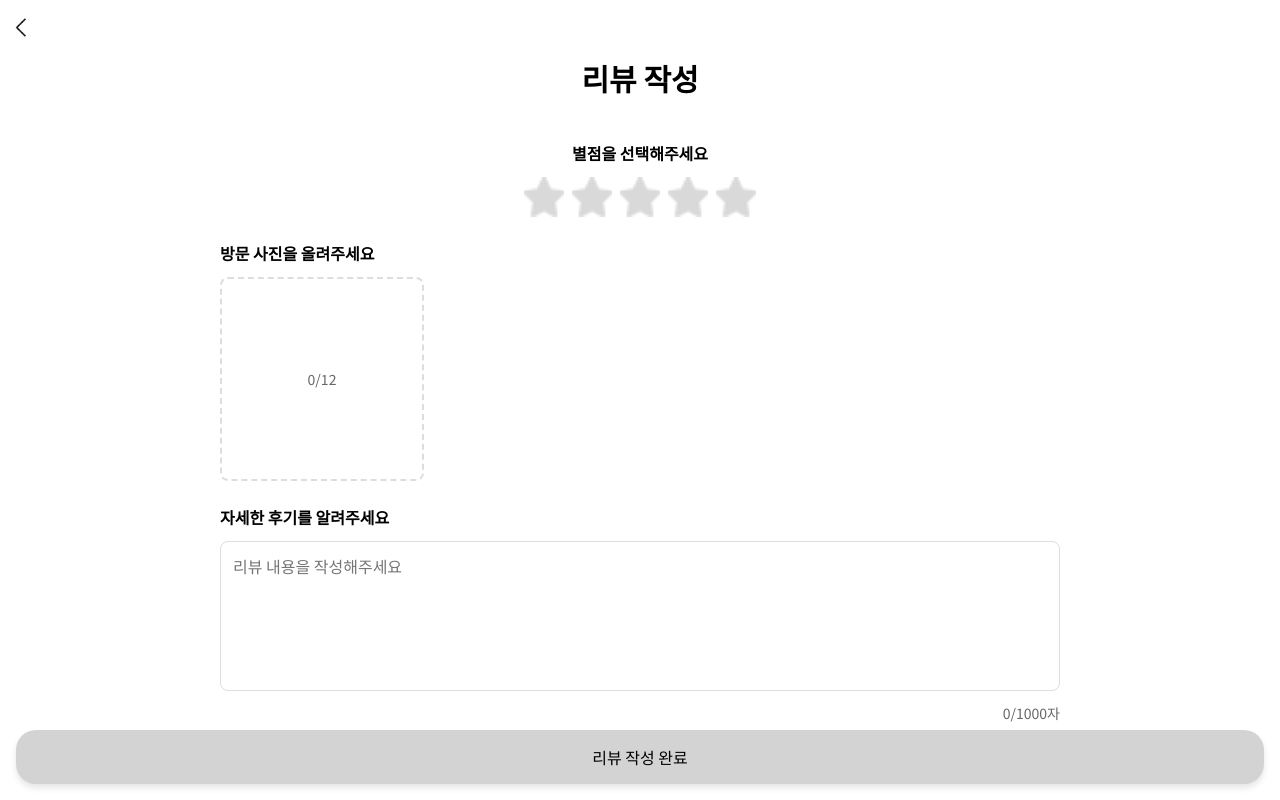
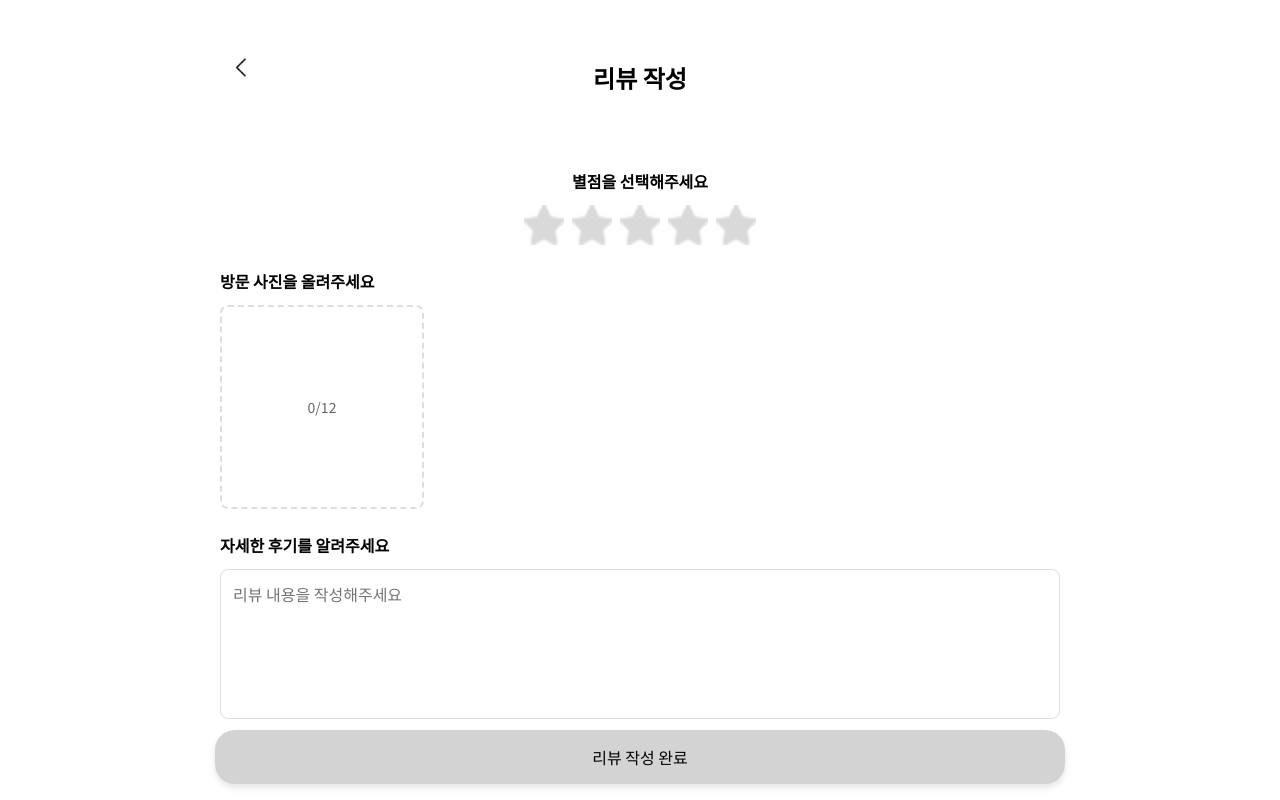
Before and after one commit to SSAFY-D105-Pop4U/Pop4U, a React (Vite) app in the folder frontend/: page /writereview in a window 1280 px wide. Built offline with nearby package versions, Linux system fonts and the light colour scheme.

Commit message:
Fix : 반응형 수정

```diff
--- a/frontend/src/pages/Appointment.jsx
+++ b/frontend/src/pages/Appointment.jsx
@@ -44,7 +44,7 @@ const Appointment = () => {
   };
 
   return (
-    <div>
+    <div style={{ width: "100%", maxWidth: "960px", margin: "0 auto" }}>
       <Header title="방문 예약" />
       <ProgressBar showAppointmentDetails={showAppointmentDetails} />
       {showAppointmentDetails ? (
--- a/frontend/src/pages/Detail.jsx
+++ b/frontend/src/pages/Detail.jsx
@@ -1,6 +1,6 @@
 import { useState, useEffect, useContext } from "react";
 import "../styles/pages/Detail.css";
-import BackButton from "../components/BackButton";
+import Header from "../components/basic/Header";
 import Info from "../components/Info";
 import Review from "../components/Review";
 import { useNavigate, useSearchParams } from "react-router-dom";
@@ -80,7 +80,7 @@ const Detail = () => {
 
   return (
     <div className="container1">
-      <BackButton />
+      <Header title="팝업 상세" />
 
       {/* ✅ 캐러셀 컴포넌트에 detail.popupImages 전달 */}
       {detail?.popupImages?.length > 0 ? (
--- a/frontend/src/styles/components/Header.css
+++ b/frontend/src/styles/components/Header.css
@@ -1,24 +1,31 @@
 .header {
   display: flex;
-  align-items: center; /* 세로 가운데 정렬 */
-  justify-content: space-between; /* 가로로 양 끝에 배치 */
-  padding: 3vw; /* 패딩 추가 */
-  height: 60px;
+  align-items: center;
+  justify-content: center;
+  padding: 20px;
+  position: relative;
+  width: 100%;
 }
 
-.back-icon {
-  width: auto; /* 아이콘 크기 조정 */
-  height: 3.5vw; /* 아이콘 크기 조정 */
-  max-height: 30px; /* 아이콘 크기 조정 */
+.back-button {
+  position: absolute;
+  left: 20px;
+  background: none;
+  border: none;
+  cursor: pointer;
+  padding: 0;
 }
 
-.header1 {
-  position: absolute; /* 부모(.header)를 기준으로 정렬 */
-  left: 50%; /* 화면 중앙으로 이동 */
-  transform: translateX(-50%); /* 가운데 정렬 */
-  margin: 0;
-  padding: 0;
-  font-size: clamp(8px, 3.5vw, 30px); /* 반응형 크기 조정 */
-  text-align: center;
-  white-space: nowrap; /* 줄바꿈 방지 */
+.back-button img {
+  width: 24px;
+  height: 24px;
 }
+
+.header-title {
+  position: absolute;
+  left: 50%;
+  transform: translateX(-50%);
+  font-size: 20px;
+  font-weight: bold;
+  white-space: nowrap;
+}
--- a/frontend/src/styles/components/NextButtons.css
+++ b/frontend/src/styles/components/NextButtons.css
@@ -8,6 +8,7 @@
 
 .next-button {
   width: 100%;
+  max-width: 850px;
   padding: 15px 30px;
   background-color: #e0d7fa; /* 연한 보라색 */
   color: #000; /* 검정색 텍스트 */
--- a/frontend/src/styles/components/PersonSelector.css
+++ b/frontend/src/styles/components/PersonSelector.css
@@ -1,5 +1,3 @@
-
-
 .person-selector::-webkit-scrollbar {
   display: none; /* 크롬, 사파리에서 스크롤바 숨기기 */
 }
@@ -7,39 +5,33 @@
 .person-selector {
   display: flex;
   align-items: center;
-    gap: 2vw; /* 원 사이 간격을 반응형으로 설정 */
-    padding: 20px 0 12px 20px; /* 반응형 여백 */
+  padding: 20px 0 12px 20px;
   width: 100%;
   overflow-x: scroll; /* 자동으로 스크롤바가 나타날 때만 */
   scrollbar-width: none; /* Firefox에서 스크롤바 숨기기 */
 }
 
 .person-circle {
-    width: 10vw; /* 원의 너비를 반응형으로 설정 */
-    height: 10vw; /* 원의 높이도 동일하게 설정 */
-    max-width: 50px; /* 최대 크기 제한 */
-    max-height: 50px; /* 최대 크기 제한 */
-    min-width: 40px; /* 최소 크기 제한 */
-    min-height: 40px; /* 최소 크기 제한 */
-    border: 2px solid #d3d5d6; /* 테두리 색상 */
-    border-radius: 50%; /* 원형 유지 */
+  width: 45px;
+  height: 45px;
+  border: 2px solid #d3d5d6;
+  border-radius: 50%;
   display: flex;
   justify-content: center;
   align-items: center;
-    font-size: 3vw; /* 글자 크기를 반응형으로 설정 */
   font-weight: bold;
   cursor: pointer;
-    color: #000; /* 글자 색상 */
-    background-color: #fff; /* 배경 색상 */
-    transition: all 0.3s ease; /* 부드러운 애니메이션 */
+  color: #000;
+  background-color: #fff;
+  transition: all 0.3s ease;
 }
 
 .person-circle:hover {
-    border-color: #9b72ff; /* 호버 시 테두리 색상 */
+  border-color: #9b72ff;
 }
 
 .person-circle.person-selected {
-  background-color: #9b72ff; /* 선택된 상태 배경 색상 */
-  color: #fff; /* 선택된 상태 글자 색상 */
-  border-color: #9b72ff; /* 선택된 상태 테두리 색상 */
+  background-color: #9b72ff;
+  color: #fff;
+  border-color: #9b72ff;
 }
--- a/frontend/src/styles/components/PopupList.css
+++ b/frontend/src/styles/components/PopupList.css
@@ -1,6 +1,6 @@
 .list-popup-card {
   display: flex;
-  padding: 4vw;
+  padding: 20px;
   border-bottom: 1px solid #eaeaea;
 }
 
@@ -9,11 +9,11 @@
 }
 
 .list-popup-image {
-  width: 26vw;
-  height: 26vw;
+  width: 150px;
+  height: 150px;
   object-fit: cover;
   border-radius: 8px;
-  margin-right: 5vw;
+  margin-right: 20px;
   flex-shrink: 0;
 }
 
@@ -23,7 +23,7 @@
 }
 
 .list-popup-title {
-  font-size: 3.5vw;
+  font-size: 18px;
   font-weight: bold;
   margin: 0;
   padding: 0;
@@ -40,7 +40,7 @@
   vertical-align: middle;
   width: 12px;
   height: 12px;
-  fill: #FF9589;
+  fill: #ff9589;
 }
 
 .list-popup-rating {
@@ -51,7 +51,7 @@
 .list-popup-star {
   color: #ffc107;
   font-size: 18px;
-  margin-left: 5vw;
+  margin-left: 20px;
   margin-right: 5px;
 }
 
@@ -61,8 +61,8 @@
 }
 
 .time-text span {
-  display: block;  /* 각 span을 블록 레벨로 만들어 줄바꿈 */
-  line-height: 1.5;  /* 줄 간격 조정 */
+  display: block; /* 각 span을 블록 레벨로 만들어 줄바꿈 */
+  line-height: 1.5; /* 줄 간격 조정 */
 }
 
 .popup-date {
```
Lines whose indentation alone changed are shown as unchanged.
